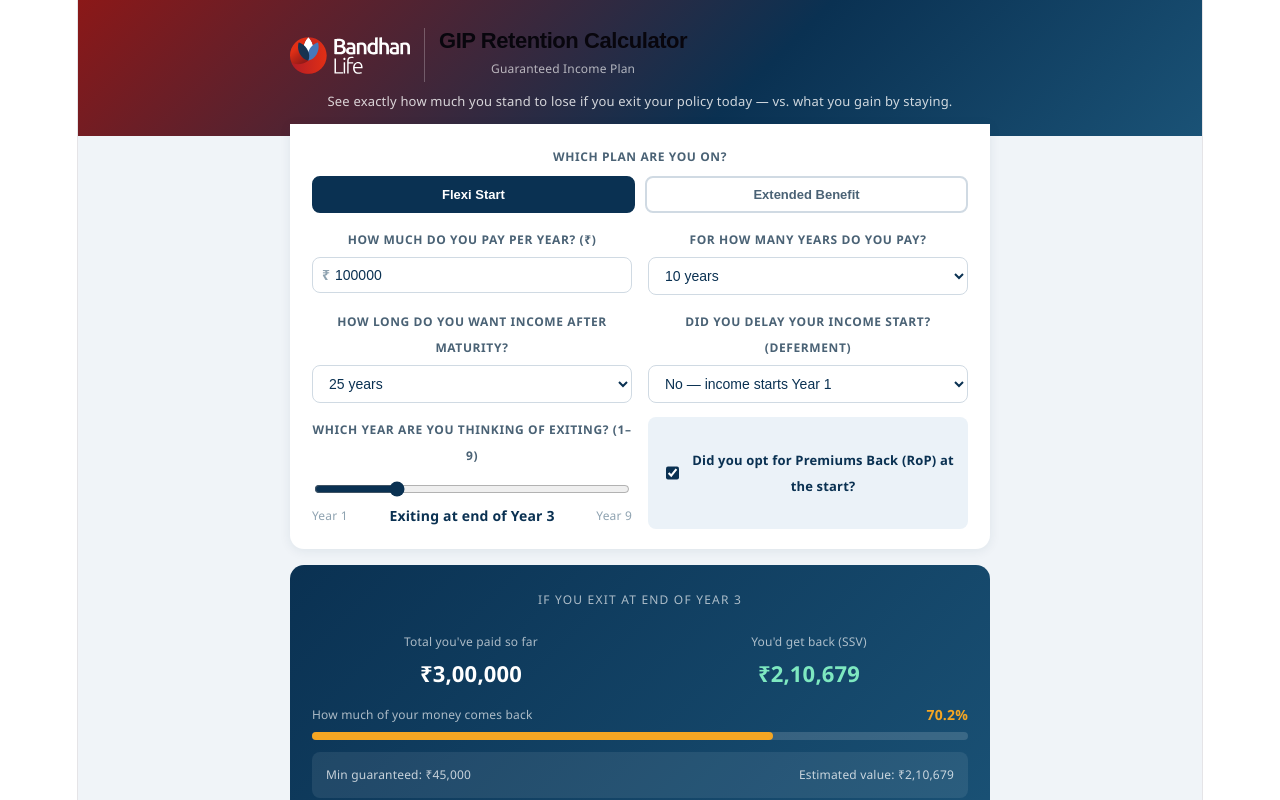
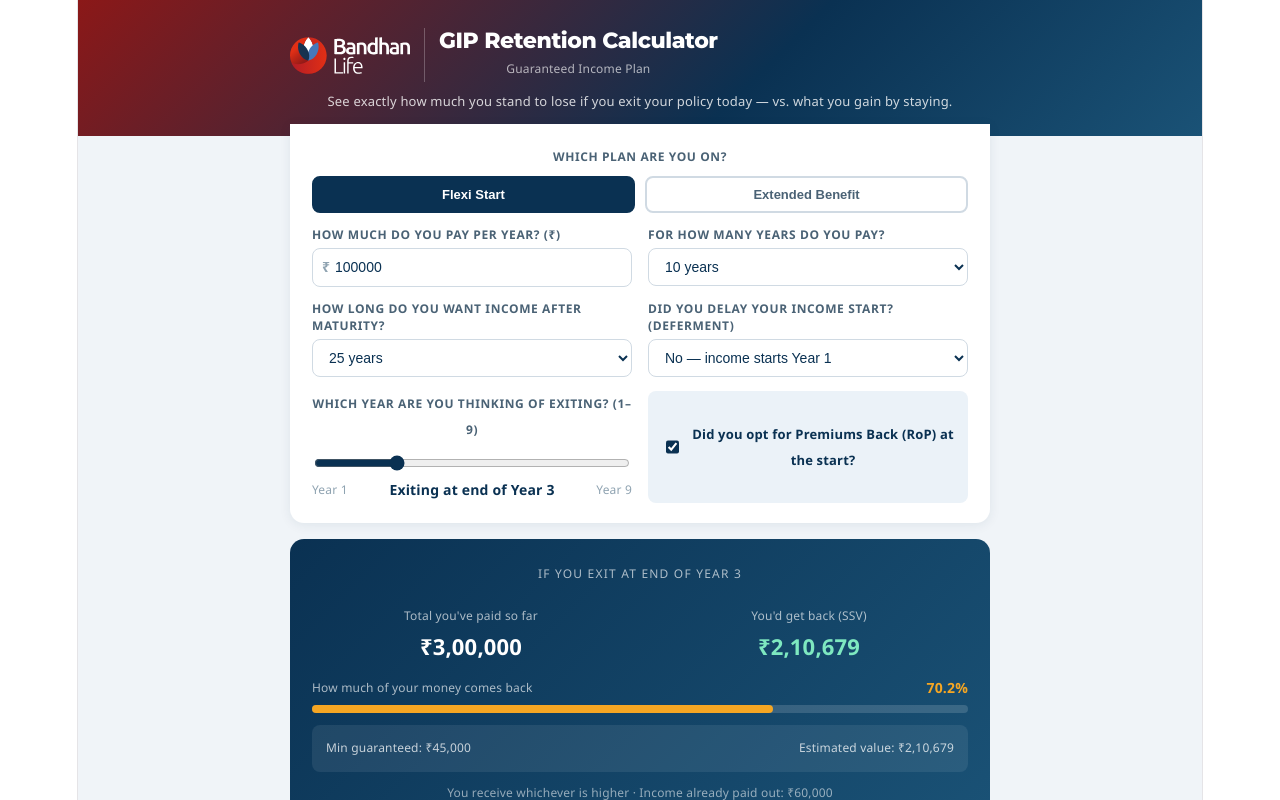
Before and after one commit to sushant9275/gip-retention-calculator, a React (Vite) app: page / in a window 1280 px wide. Shown: the top 800 px of the page. Built offline with nearby package versions, Linux system fonts and the light colour scheme.

Commit message:
Fix Edge alignment - explicit textAlign left and lineHeight on all inputs

```diff
--- a/src/GIPRetentionCalculator.jsx
+++ b/src/GIPRetentionCalculator.jsx
@@ -292,13 +292,13 @@
 // ─── Input Component ──────────────────────────────────────────────────────────
 function Select({ label, value, onChange, options }) {
   return (
-    <div style={{display:"flex", flexDirection:"column", gap:4}}>
-      <label style={{fontSize:12, fontWeight:600, color:C.grey600, textTransform:"uppercase", letterSpacing:"0.05em"}}>{label}</label>
+    <div style={{display:"flex", flexDirection:"column", gap:4, textAlign:"left"}}>
+      <label style={{fontSize:12, fontWeight:600, color:C.grey600, textTransform:"uppercase", letterSpacing:"0.05em", textAlign:"left", lineHeight:1.4, display:"block"}}>{label}</label>
       <select value={value} onChange={e => onChange(e.target.value)}
         style={{
           padding:"9px 12px", borderRadius:8, fontSize:14, fontWeight:500,
           border:`1.5px solid ${C.grey200}`, background:C.white, color:C.navy,
-          cursor:"pointer", outline:"none",
+          cursor:"pointer", outline:"none", textAlign:"left", lineHeight:1.4,
         }}
       >
         {options.map(o => <option key={o.value} value={o.value}>{o.label}</option>)}
@@ -309,8 +309,8 @@
 
 function NumberInput({ label, value, onChange, min, max, prefix }) {
   return (
-    <div style={{display:"flex", flexDirection:"column", gap:4}}>
-      <label style={{fontSize:12, fontWeight:600, color:C.grey600, textTransform:"uppercase", letterSpacing:"0.05em"}}>{label}</label>
+    <div style={{display:"flex", flexDirection:"column", gap:4, textAlign:"left"}}>
+      <label style={{fontSize:12, fontWeight:600, color:C.grey600, textTransform:"uppercase", letterSpacing:"0.05em", textAlign:"left", lineHeight:1.4, display:"block"}}>{label}</label>
       <div style={{position:"relative"}}>
         {prefix && <span style={{
           position:"absolute", left:10, top:"50%", transform:"translateY(-50%)",
@@ -320,10 +320,10 @@
           onChange={e => onChange(Number(e.target.value))}
           style={{
             width:"100%", padding:`9px 12px`, paddingLeft: prefix ? 22 : 12,
-            borderRadius:8, fontSize:14, fontWeight:500,
+            borderRadius:8, fontSize:14, fontWeight:500, lineHeight:1.4,
             border:`1.5px solid ${C.grey200}`, color:C.navy,
             background:C.white, WebkitTextFillColor:C.navy,
-            outline:"none", boxSizing:"border-box",
+            outline:"none", boxSizing:"border-box", textAlign:"left",
           }}
         />
       </div>
@@ -333,6 +333,16 @@
 
 // ─── Main App ─────────────────────────────────────────────────────────────────
 export default function GIPRetentionCalculator() {
+  // Inject Montserrat font — needed for Edge/non-Chrome browsers
+  useEffect(() => {
+    if (!document.getElementById("montserrat-font")) {
+      const link = document.createElement("link");
+      link.id = "montserrat-font";
+      link.rel = "stylesheet";
+      link.href = "https://fonts.googleapis.com/css2?family=Montserrat:wght@700;800&display=swap";
+      document.head.appendChild(link);
+    }
+  }, []);
   const [planOption, setPlanOption] = useState("flexi");
   const [ap, setAp] = useState(100000);
   const [ppt, setPpt] = useState(10);
@@ -439,9 +449,14 @@
                 </g>
               </g>
             </svg>
-            <div style={{borderLeft:`1px solid rgba(255,255,255,0.25)`, paddingLeft:14}}>
-              <h1 style={{margin:0, fontSize:22, fontWeight:800, fontFamily:"'Montserrat', sans-serif", letterSpacing:"-0.02em"}}>GIP Retention Calculator</h1>
-              <p style={{margin:"2px 0 0", opacity:0.65, fontSize:12}}>Guaranteed Income Plan</p>
+            <div style={{borderLeft:`1px solid rgba(255,255,255,0.25)`, paddingLeft:14, display:"flex", flexDirection:"column", gap:2}}>
+              <h1 style={{
+                margin:0, fontSize:22, fontWeight:800,
+                fontFamily:"'Montserrat', 'Segoe UI', sans-serif",
+                letterSpacing:"-0.02em",
+                color:"#FFFFFF",
+              }}>GIP Retention Calculator</h1>
+              <p style={{margin:0, opacity:0.65, fontSize:12, color:"#FFFFFF", fontFamily:"'DM Sans', 'Segoe UI', sans-serif"}}>Guaranteed Income Plan</p>
             </div>
           </div>
           <p style={{margin:"10px 0 0", opacity:0.8, fontSize:13, lineHeight:1.5}}>
```
